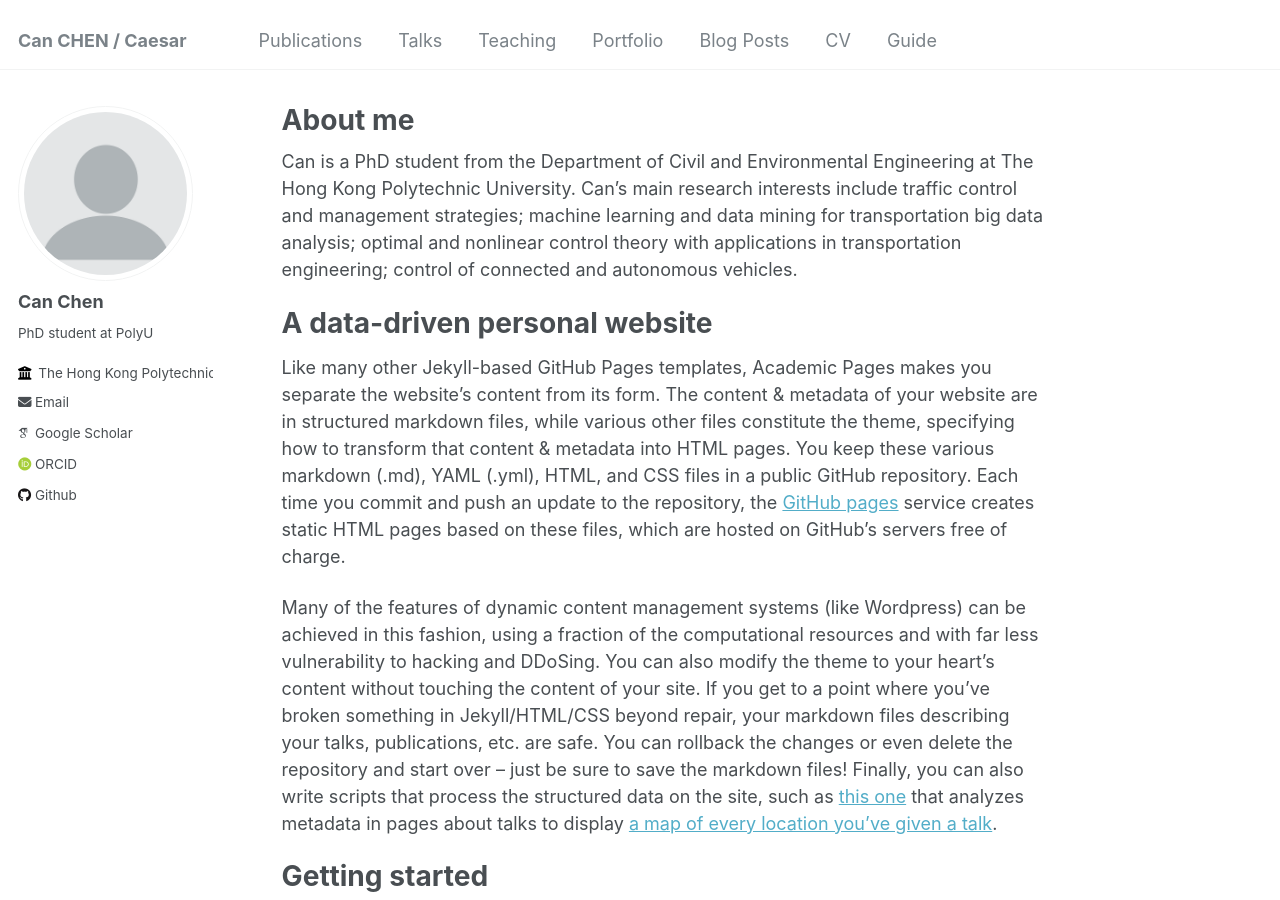
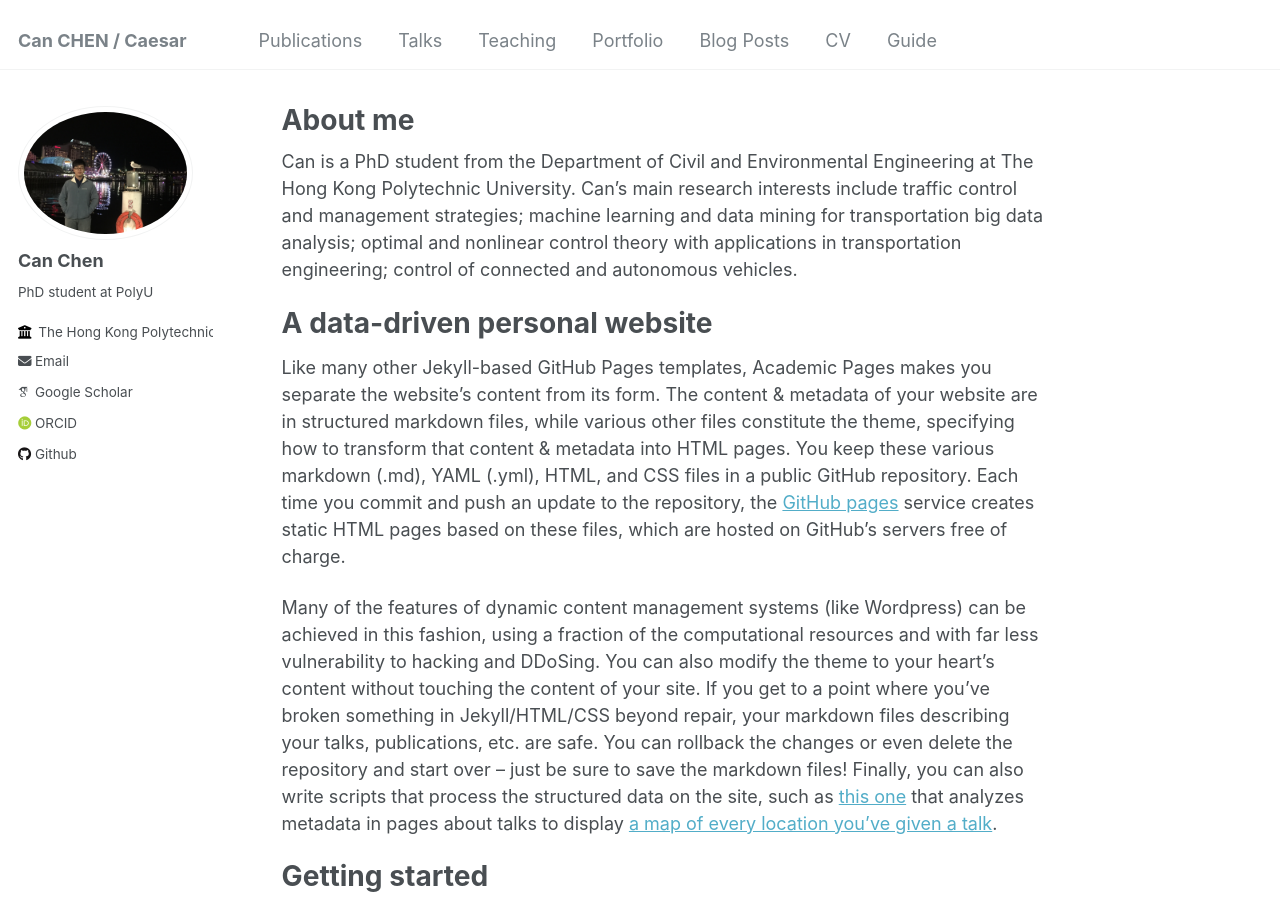
Before and after one commit to CanChen-Caesar/CanChen-Caesar.github.io, a Jekyll site: the page built from _pages/about.md, in a window 1280 px wide and 900 px high. Built offline with Jekyll 4.4.1, drawn with Linux system fonts in a browser that asks for light colours; some web fonts are replaced.

Commit message:
Update _config.yml

```diff
--- a/_config.yml
+++ b/_config.yml
@@ -21,7 +21,7 @@ repository               : "academicpages/academicpages.github.io"
 #               Additional customization can be done by editing /_includes/author-profile.html
 author:
   # Biographic information
-  avatar           : "profile.png"
+  avatar           : "Photo-Sydney.jpg"
   name             : "Can Chen"
   pronouns         : # example: "she/her"
   bio              : "PhD student at PolyU"
```
